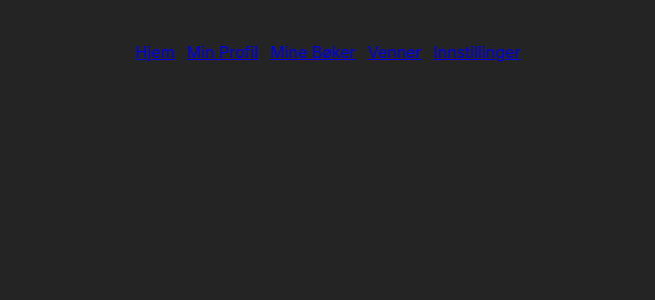
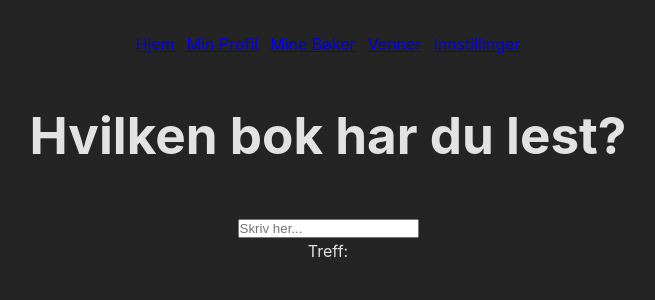
Before and after one commit to omrosand/lesesel, a React (Vite) app: page /registrerbok in a window 1280 px wide. Shown: the top 300 px of the page, without its empty margins (312-967 px from the left). Built offline with nearby package versions, Linux system fonts and the light colour scheme.

Commit message:
SearchBar comp + registerbook page

```diff
--- a/src/App.css
+++ b/src/App.css
@@ -4,3 +4,32 @@
   padding: 2rem;
   text-align: center;
 }
+
+h1 {
+  font-size: 3.2em;
+  line-height: 1.1;
+  margin: 1em 0;
+}
+.mainNav ul {
+  list-style: none;
+  display: flex;
+  justify-content: center;
+  gap: 12px;
+}
+.cardList {
+  list-style: none;
+  display: flex;
+  justify-content: center;
+  gap: 25px;
+}
+.card {
+  border: 3px solid rgb(116, 116, 116);
+  min-width: 200px;
+  min-height: 250px;
+  padding-top: 10px;
+}
+.searchContainer {
+  display: flex;
+  flex-direction: column;
+  align-items: center;
+}
--- a/src/App.jsx
+++ b/src/App.jsx
@@ -6,6 +6,7 @@ import MyProfile from "./pages/MyProfile";
 import Settings from "./pages/Settings";
 import MyBooks from "./pages/MyBooks";
 import Friends from "./pages/Friends";
+import RegisterBook from "./pages/RegisterBook";
 
 function App() {
   return (
@@ -17,6 +18,7 @@ function App() {
         <Route path="/mineboker" element={<MyBooks />} />
         <Route path="/venner" element={<Friends />} />
         <Route path="/innstillinger" element={<Settings />} />
+        <Route path="/registrerbok" element={<RegisterBook />} />
       </Routes>
     </>
   );
--- /dev/null
+++ b/src/components/SearchBar.jsx
@@ -0,0 +1,37 @@
+import { useState } from "react";
+
+const SearchBar = () => {
+  const [input, setInput] = useState("");
+
+  const fetchData = (value) => {
+    fetch(`https://bibliografisk.bs.no/v1/publications?query=${value}`, {
+      method: "GET",
+      headers: {
+        "User-Agent": "Høgskolen i Østfold Bachelorgruppe",
+        "Content-Type": "application/json",
+      },
+    })
+      .then((response) => {
+        console.log(response);
+      })
+      .catch((err) => {
+        console.error(err);
+      });
+  };
+
+  const handleChange = (value) => {
+    setInput(value);
+    fetchData(value);
+  };
+
+  return (
+    <div className="inputWrapper">
+      <input
+        placeholder="Skriv her..."
+        value={input}
+        onChange={(e) => handleChange(e.target.value)}
+      />
+    </div>
+  );
+};
+export default SearchBar;
--- a/src/index.css
+++ b/src/index.css
@@ -13,29 +13,8 @@
   -moz-osx-font-smoothing: grayscale;
   -webkit-text-size-adjust: 100%;
 }
-h1 {
-  font-size: 3.2em;
-  line-height: 1.1;
-}
-.mainNav ul {
-  list-style: none;
+* {
+  box-sizing: border-box;
   margin: 0;
   padding: 0;
-  display: flex;
-  justify-content: center;
-  gap: 12px;
 }
-.cardList {
-  list-style: none;
-  margin: 0;
-  padding: 0;
-  display: flex;
-  justify-content: center;
-  gap: 25px;
-}
-.card {
-  border: 3px solid rgb(116, 116, 116);
-  min-width: 200px;
-  min-height: 250px;
-  padding-top: 10px;
-}
--- a/src/pages/MyBooks.jsx
+++ b/src/pages/MyBooks.jsx
@@ -1,10 +1,14 @@
+import { Link } from "react-router-dom";
+
 const MyBooks = () => {
   return (
     <>
       <h1>Mine Bøker</h1>
       <section>
         <ul className="cardList">
-          <li className="card">Registrer bok</li>
+          <li className="card">
+            <Link to="/registrerbok">Registrer bok</Link>
+          </li>
           <li className="card">Leste bøker</li>
           <li className="card">Ønsker å lese</li>
         </ul>
--- /dev/null
+++ b/src/pages/RegisterBook.jsx
@@ -0,0 +1,14 @@
+import SearchBar from "../components/SearchBar";
+
+const RegisterBook = () => {
+  return (
+    <>
+      <h1>Hvilken bok har du lest?</h1>
+      <section className="searchContainer">
+        <SearchBar />
+        <div>Treff:</div>
+      </section>
+    </>
+  );
+};
+export default RegisterBook;
```
